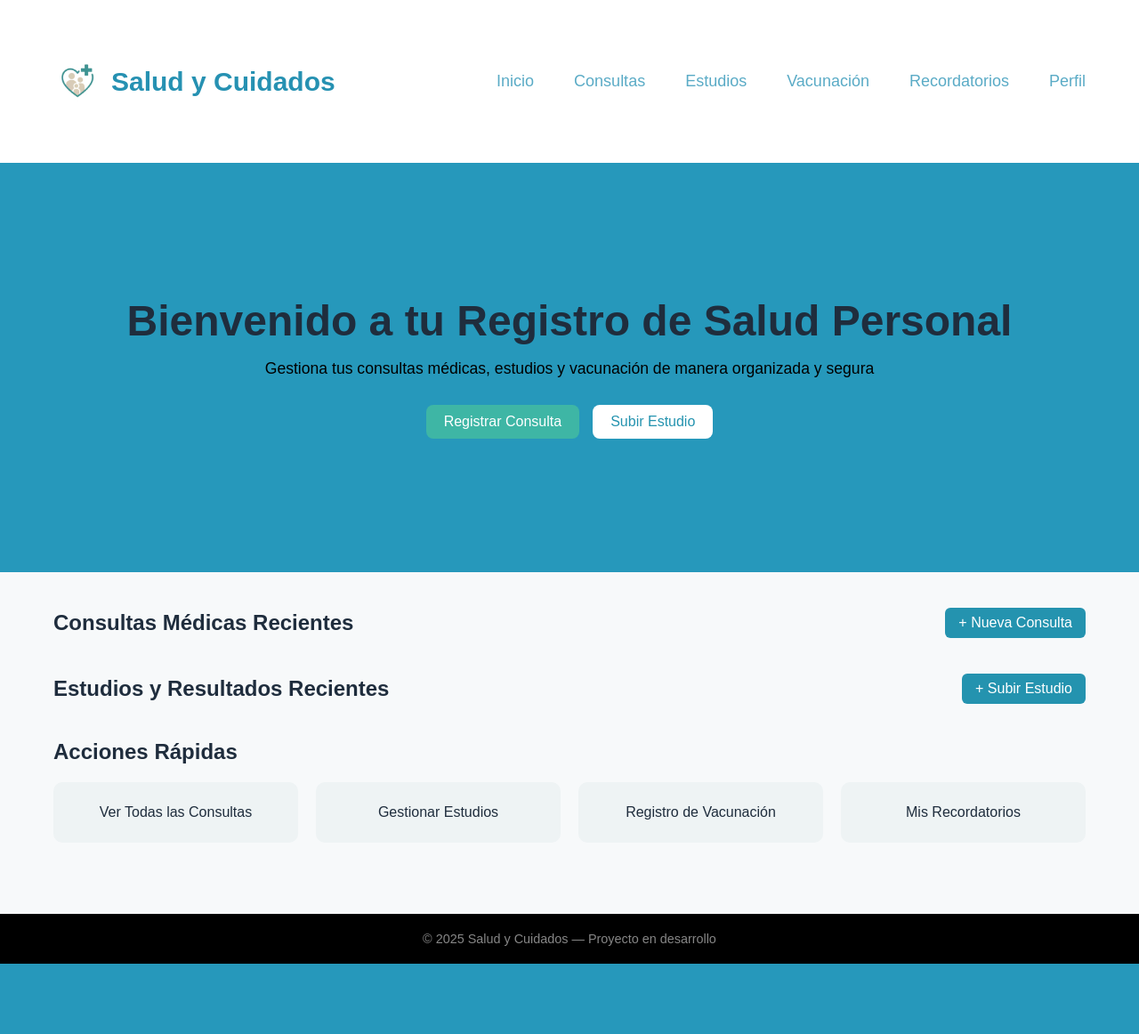
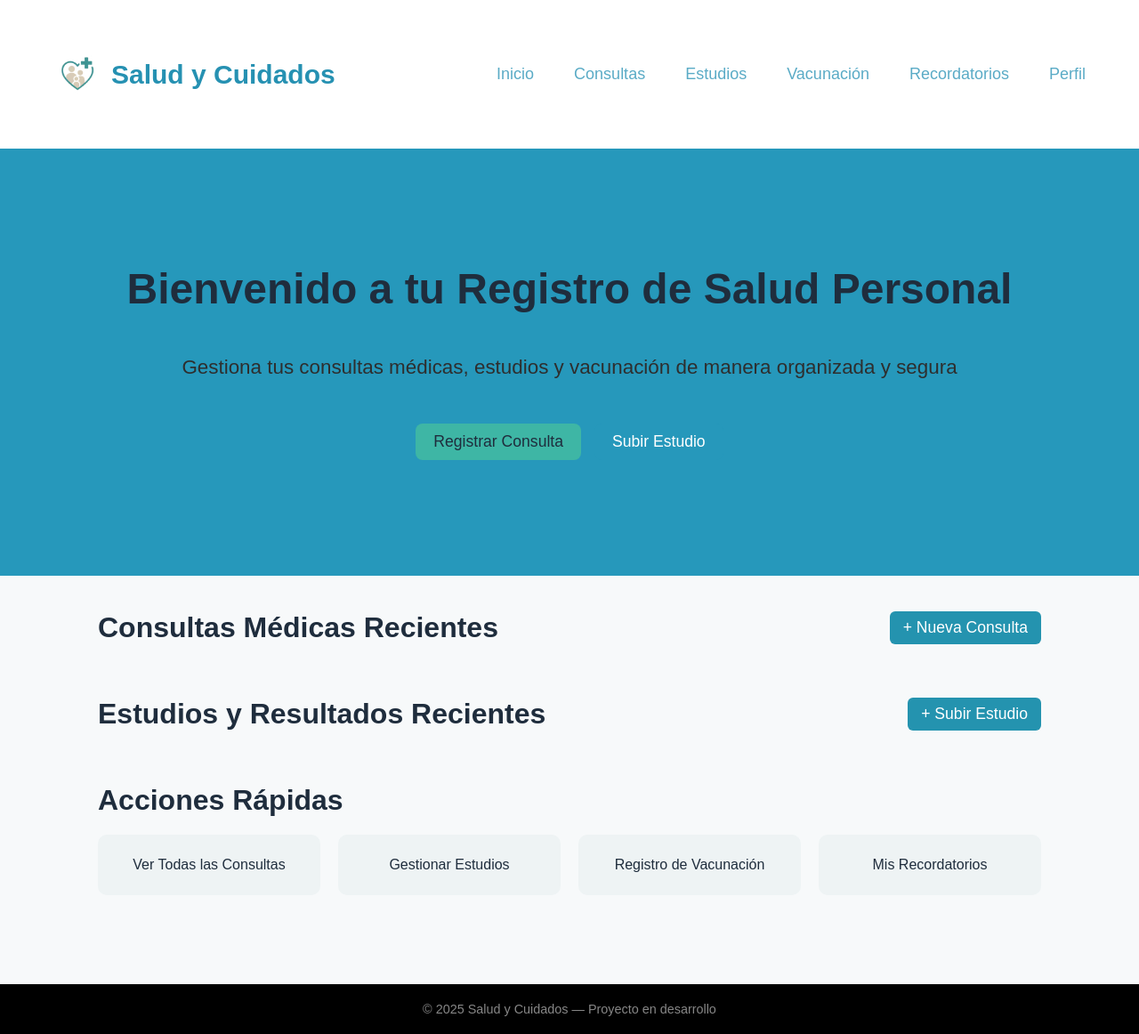
Before and after one commit to AndresAlexandroAvinaZaragoza/MedCard, a PHP site: page /CardMed/ in a window 1280 px wide. Shown: the whole page at 89% size. Before the commit the page ends 1083 px from the top, so only its background shows below. Run offline with PHP 8.4, Linux system fonts and the light colour scheme.

Commit message:
Vista completa sin terminar 2

```diff
--- a/index.php
+++ b/index.php
@@ -5,6 +5,7 @@
   <meta name="viewport" content="width=device-width, initial-scale=1.0" />
   <title>Salud y Cuidados</title>
   <link rel="stylesheet" href="vistaIndex.css" />
+  <link href="fonts/fuente1.css" rel="Fontes" />
 </head>
 <body>
   <header class="navbar">
--- a/vistaIndex.css
+++ b/vistaIndex.css
@@ -16,7 +16,7 @@
   display: flex;
   justify-content: space-between;
   align-items: center;
-  padding: 4rem 60px;
+  padding: 3.5rem 60px;
   box-shadow: 0 2px 6px rgba(0,0,0,0.05);
 }
 
@@ -70,20 +70,20 @@
   background-color: #2698bb;
   text-align: center;
   color: white;
-  padding: 150px 20px;
+  padding: 130px 20px;
 }
 
 .hero h2 {
   font-size: 3rem;
-  margin-bottom: 1rem;
+  margin-bottom: 3rem;
   font-weight: 700;
   color: #1f2d3d;
 }
 
 .hero p {
-  font-size: 1.1rem;
-  margin-bottom: 30px;
-  color: black;
+  font-size: 1.4rem;
+  margin-bottom: 50px;
+  color: rgb(46, 46, 46);
 }
 
 .hero-buttons {
@@ -97,13 +97,13 @@
   padding: 10px 20px;
   border-radius: 8px;
   cursor: pointer;
-  font-size: 1rem;
+  font-size: 1.1rem;
   transition: 0.3s;
 }
 
 .btn-primary {
   background-color: #3eb6a5;
-  color: white;
+  color: #1f2d3d;
 }
 
 .btn-primary:hover {
@@ -111,21 +111,21 @@
 }
 
 .btn-secondary {
-  background-color: white;
-  color: #2493af;
+  background-color: #2698bb;
+  color: white;
 }
 
 .btn-secondary:hover {
-  background-color: #f3f3f3;
+  background-color: gray;
 }
 
 /* ===== Main Content ===== */
 .content {
-  padding: 40px 60px;
+  padding: 40px 110px;
 }
 
 .section {
-  margin-bottom: 40px;
+  margin-bottom: 60px;
 }
 
 .section-header {
@@ -135,7 +135,7 @@
 }
 
 .section-header h3 {
-  font-size: 1.5rem;
+  font-size: 2rem;
   color: #1f2d3d;
 }
 
@@ -151,6 +151,10 @@
 }
 
 /* ===== Acciones Rápidas ===== */
+.acciones h2{
+  font-size: 2rem;
+}
+
 .acciones-grid {
   display: grid;
   grid-template-columns: repeat(auto-fit, minmax(250px, 1fr));
```
